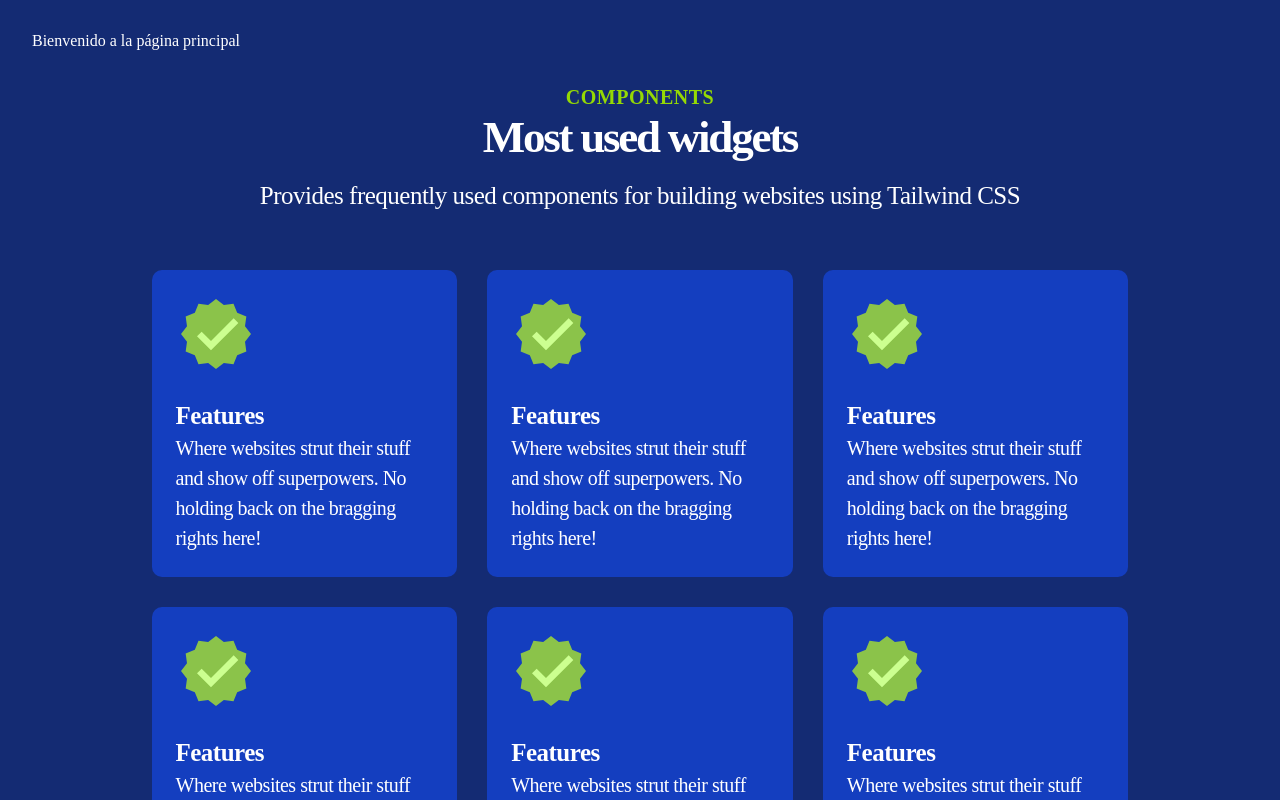
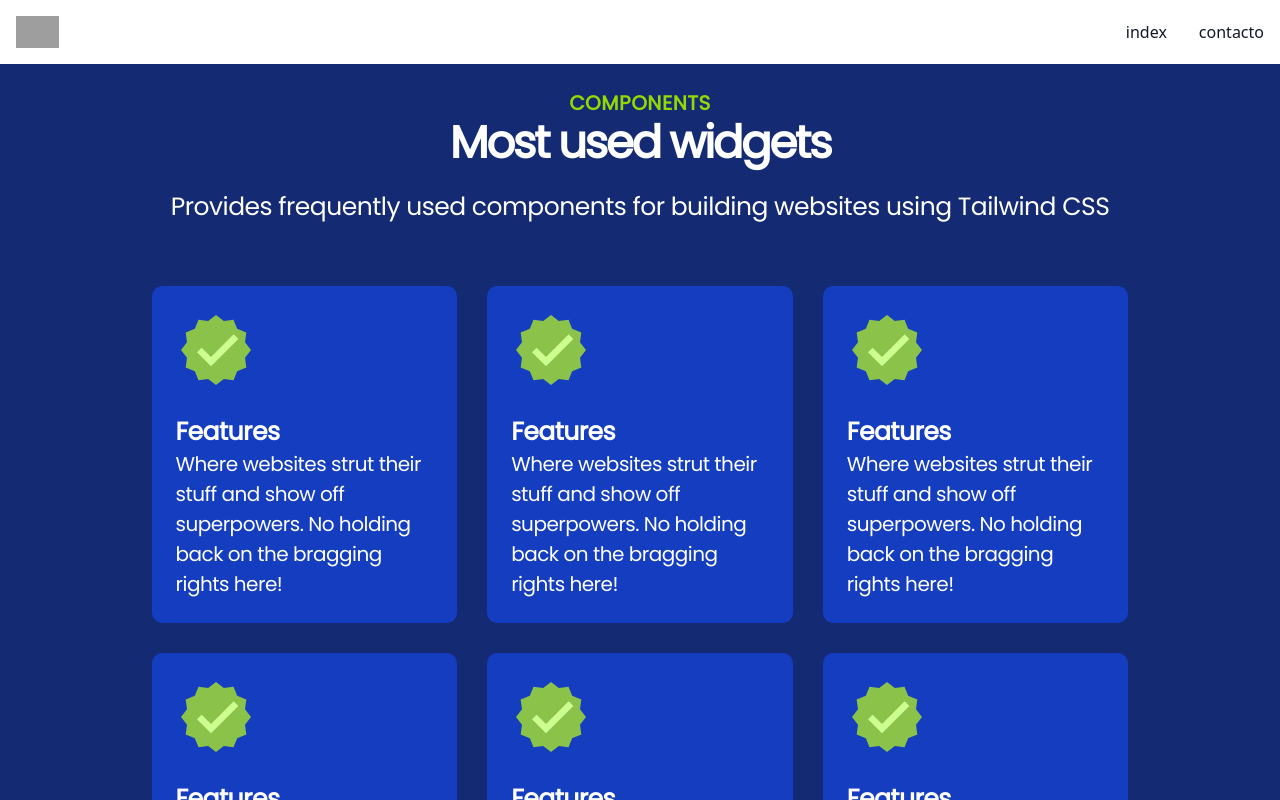
Before and after one commit to BorjaCuerva/vallence-automation-front, a Nuxt app: page / in a window 1280 px wide. Shown: the top 800 px of the page. Built offline with nearby package versions, Linux system fonts and the light colour scheme; grey boxes are pictures that could not be loaded.

Commit message:
feat(): add navbar, layout and tailwind

```diff
--- a/app.vue
+++ b/app.vue
@@ -1,3 +1,5 @@
 <template>
-  <NuxtPage />
+  <NuxtLayout>
+    <NuxtPage />
+  </NuxtLayout>
 </template>
--- a/assets/styles/scss/reset.scss
+++ b/assets/styles/scss/reset.scss
@@ -1,3 +1,8 @@
+@import '@fontsource/poppins';
+@tailwind base;
+@tailwind components;
+@tailwind utilities;
+
 * {
   margin: 0;
   padding: 0;
@@ -153,6 +158,7 @@ body {
   max-width: 120rem;
   margin: auto;
   background-color: map.get($catalina-blue, 950);
+  font-family: 'Poppins', sans-serif;
   color: #fff;
   min-height: 100vh;
   font-size: 100%;
--- /dev/null
+++ b/components/common/MainNavbar.vue
@@ -0,0 +1,41 @@
+<script setup lang="ts">
+import { STORE_SLUGS } from '@/constants/navbarItem'
+</script>
+<template>
+  <nav
+    class="bg-white dark:bg-gray-900 fixed w-full z-20 top-0 start-0 border-b border-gray-200 dark:border-gray-600"
+  >
+    <div class="max-w-screen-xl flex flex-wrap items-center justify-between mx-auto p-4">
+      <NuxtLink
+        href="https://flowbite.com/"
+        class="flex items-center space-x-3 rtl:space-x-reverse"
+      >
+        <img
+          src="https://flowbite.com/docs/images/logo.svg"
+          class="h-8"
+          alt="Flowbite Logo"
+        />
+        <span class="self-center text-2xl font-semibold whitespace-nowrap dark:text-white"
+          >Flowbite</span
+        >
+      </NuxtLink>
+      <div
+        class="items-center justify-between hidden w-full md:flex md:w-auto md:order-1"
+        id="navbar-sticky"
+      >
+        <ul
+          class="flex flex-col p-4 md:p-0 mt-4 font-medium border border-gray-100 rounded-lg bg-gray-50 md:space-x-8 rtl:space-x-reverse md:flex-row md:mt-0 md:border-0 md:bg-white dark:bg-gray-800 md:dark:bg-gray-900 dark:border-gray-700"
+        >
+          <li v-for="links in STORE_SLUGS">
+            <NuxtLink
+              :to="links.slug"
+              class="block py-2 px-3 text-gray-900 rounded hover:bg-gray-100 md:hover:bg-transparent md:hover:text-blue-700 md:p-0 md:dark:hover:text-blue-500 dark:text-white dark:hover:bg-gray-700 dark:hover:text-white md:dark:hover:bg-transparent dark:border-gray-700"
+            >
+              {{ links.name }}
+            </NuxtLink>
+          </li>
+        </ul>
+      </div>
+    </div>
+  </nav>
+</template>
--- /dev/null
+++ b/constants/navbarItem.ts
@@ -0,0 +1,13 @@
+export const HOME = '/'
+export const CONTACT = '/contacto'
+
+export const STORE_SLUGS = [
+  {
+    slug: HOME,
+    name: 'index',
+  },
+  {
+    slug: CONTACT,
+    name: 'contacto',
+  },
+]
--- a/error.vue
+++ b/error.vue
@@ -1 +1,16 @@
-<template></template>
+<template>
+  <div class="grid h-screen place-content-center bg-white px-4">
+    <div class="text-center">
+      <h2 class="text-9xl font-black text-gray-200">404</h2>
+      <p class="text-2xl font-bold tracking-tight text-gray-900 sm:text-4xl">¡¡Oh no!!</p>
+      <p class="mt-4 text-gray-500">{{ $t('ERROR.NOT_FOUND') }}</p>
+
+      <NuxtLink
+        :to="'/'"
+        class="mt-6 inline-block rounded bg-indigo-600 px-5 py-3 text-sm font-medium text-white hover:bg-indigo-700 focus:outline-none focus:ring"
+      >
+        {{ $t('ERROR.BUTTON') }}
+      </NuxtLink>
+    </div>
+  </div>
+</template>
--- a/internationalization/es.json
+++ b/internationalization/es.json
@@ -1,3 +1,12 @@
 {
-  "PRINCIPAL_TITLE": "Bienvenido a la página principal"
+  "PRINCIPAL_TITLE": "Bienvenido a la página principal",
+  "ERROR": {
+    "NOT_FOUND": "No se ha encontrado la página",
+    "BUTTON": "Volver a la página principal"
+  },
+  "NAVBAR": {
+    "HOME": "Link 1",
+    "ABOUT": "Link 2",
+    "CONTACT": "Link 3"
+  }
 }
--- /dev/null
+++ b/layouts/default.vue
@@ -0,0 +1,10 @@
+<script lang="ts" setup>
+const MainNavar = defineAsyncComponent(() => import('@/components/common/MainNavbar.vue'))
+</script>
+
+<template>
+  <section>
+    <MainNavar />
+    <slot />
+  </section>
+</template>
--- a/nuxt.config.ts
+++ b/nuxt.config.ts
@@ -1,6 +1,12 @@
 // https://nuxt.com/docs/api/configuration/nuxt-config
 export default defineNuxtConfig({
   compatibilityDate: '2024-04-03',
+  postcss: {
+    plugins: {
+      tailwindcss: {},
+      autoprefixer: {},
+    },
+  },
   modules: ['@nuxt/image', '@nuxtjs/i18n'],
   devtools: { enabled: true },
   ssr: false,
--- a/package.json
+++ b/package.json
@@ -19,6 +19,7 @@
     "format": "prettier --write \"**/*.{js,ts,vue,json,css,md}\""
   },
   "dependencies": {
+    "@fontsource/poppins": "^5.0.14",
     "nuxt": "3.12.3",
     "vue": "latest"
   },
@@ -28,6 +29,7 @@
     "@nuxt/image": "^1.7.0",
     "@nuxtjs/i18n": "^8.3.1",
     "@vue/eslint-config-typescript": "^13.0.0",
+    "autoprefixer": "^10.4.19",
     "eslint": "8.57.0",
     "eslint-config-prettier": "^9.1.0",
     "eslint-config-standard": "^17.1.0",
@@ -37,6 +39,7 @@
     "eslint-plugin-promise": "6.4.0",
     "eslint-plugin-vue": "9.27.0",
     "husky": "^9.0.11",
+    "postcss": "^8.4.39",
     "prettier": "3.3.2",
     "sass": "1.77.6",
     "stylelint": "^16.6.1",
@@ -44,6 +47,7 @@
     "stylelint-config-standard-scss": "^13.1.0",
     "stylelint-processor-html": "^1.0.0",
     "stylelint-scss": "^6.3.2",
+    "tailwindcss": "^3.4.4",
     "typescript": "5.4.5"
   }
 }
--- /dev/null
+++ b/pages/contacto.vue
@@ -0,0 +1,6 @@
+<script setup lang="ts"></script>
+<template>
+  <div><h1>CONTACTO</h1></div>
+</template>
+
+<!-- <style scoped lang="scss"></style> -->
--- /dev/null
+++ b/tailwind.config.js
@@ -0,0 +1,15 @@
+/** @type {import('tailwindcss').Config} */
+module.exports = {
+  content: [
+    './components/**/*.{js,vue,ts}',
+    './layouts/**/*.vue',
+    './pages/**/*.vue',
+    './plugins/**/*.{js,ts}',
+    './app.vue',
+    './error.vue',
+  ],
+  theme: {
+    extend: {},
+  },
+  plugins: [],
+}
```
Also changed, not shown: 1 other file (tests, documents, lock files or other folders).
